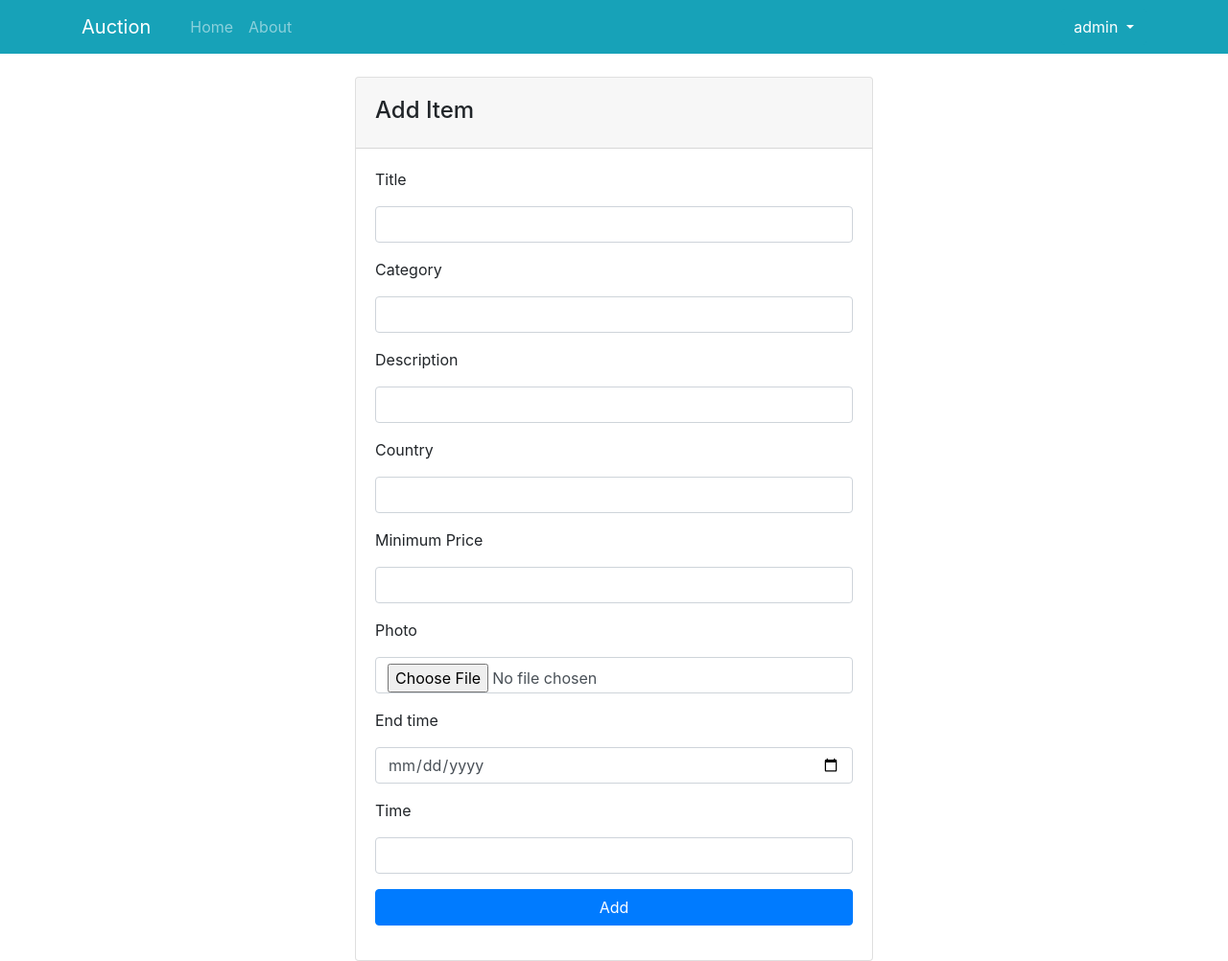
After one commit to lemonh4733/aukcionasPython, a Flask app: page /add in a window 1280 px wide. The commit adds this page. Shown: the whole page at 96% size. Run offline with Flask 2, Linux system fonts and the light colour scheme; a user stored in the database is signed in; some libraries are stand-ins or nearby versions.

Commit message:
Login/Item(Create/Read)

```diff
--- /dev/null
+++ b/app/forms.py
@@ -0,0 +1,27 @@
+from flask_wtf import FlaskForm
+from wtforms import StringField, PasswordField, SubmitField, BooleanField, FileField, IntegerField
+from wtforms.fields.html5 import DateField
+from wtforms.validators import DataRequired, Length, Email, EqualTo
+from datetime import datetime
+
+class RegistrationForm(FlaskForm):
+    username = StringField('Username', validators=[DataRequired(), Length(min=2, max=24)])
+    email = StringField('Email', validators=[DataRequired(), Length(min=2, max=80), Email()])
+    password = PasswordField('Password', validators=[DataRequired()])
+    conf_password = PasswordField('Confirm Password', validators=[DataRequired(), EqualTo('password')])
+    submit = SubmitField('Sign Up')
+class LoginForm(FlaskForm):
+    username = StringField('Username', validators=[DataRequired(), Length(min=2, max=24)])
+    password = PasswordField('Password', validators=[DataRequired()])
+    remember = BooleanField('Remember Me')
+    submit = SubmitField('Sign In')
+class AddItemForm(FlaskForm):
+    name = StringField('Title', validators=[DataRequired(), Length(min=4, max=80)])
+    category = StringField('Category', validators=[DataRequired(), Length(min=4, max=80)])
+    description = StringField('Description', validators=[DataRequired(), Length(min=4, max=80)])
+    country = StringField('Country', validators=[DataRequired(), Length(min=4, max=80)])
+    min_price = IntegerField('Minimum Price', validators=[DataRequired(), Length(min=4, max=80)])
+    auction_image = FileField('Photo', validators=[DataRequired()])
+    end_day = DateField(label='End time',validators=[DataRequired()],format = "%Y-%m-%d")
+    time = IntegerField('Time', validators=[DataRequired(), Length(min=1, max=20)])
+    submit = SubmitField('Add')
--- /dev/null
+++ b/app/routes.py
@@ -0,0 +1,89 @@
+from flask import render_template, url_for, flash, redirect, request
+from app import App, db
+from app.forms import RegistrationForm, LoginForm, AddItemForm
+from app.user import User
+from app.item import Item
+from werkzeug.security import generate_password_hash, check_password_hash
+from flask_login import login_user, current_user, logout_user, login_required
+from datetime import datetime
+
+@App.route('/')
+@App.route('/home')
+def home():
+    items = Item.query.all()
+    return render_template('home.html', title="Home Page", items=items)
+
+@App.route('/about')
+def about():
+    return render_template('about.html', title="About Page")
+
+@App.route('/register', methods=['GET', 'POST'])
+def register():
+    if current_user.is_authenticated:
+        return redirect(url_for('home'))
+    form = RegistrationForm()
+    if form.validate_on_submit():
+        username = request.form["username"]
+        email = request.form["email"]
+        password = request.form["password"]
+
+        check_user = User.query.filter_by(username=username).first()
+        check_email = User.query.filter_by(email=email).first()
+        if check_user:
+            flash('This username already exist!', 'danger')
+            return redirect(url_for('register'))
+        elif check_email:
+            flash('This email already exist!', 'danger')
+            return redirect(url_for('register'))
+        new_user = User(username=username, email=email, password=generate_password_hash(password, "sha256"))
+        db.session.add(new_user)
+        db.session.commit()
+        flash('Registration successful!', 'success')
+        return redirect(url_for('home'))
+    return render_template('register.html', title="Sign Up", form=form)
+
+@App.route('/login', methods=['GET', 'POST'])
+def login():
+    if current_user.is_authenticated:
+        return redirect(url_for('home'))
+    form = LoginForm()
+    if form.validate_on_submit():
+        user = User.query.filter_by(username=form.username.data).first()
+        if user and check_password_hash(user.password, form.password.data):
+            login_user(user, remember=form.remember.data)
+            return redirect(url_for('home'))
+        flash('Login unsuccessful!', 'danger')
+    return render_template('login.html', title="Sign In", form=form)
+
+@App.route('/logout')
+def logout():
+    logout_user()
+    return redirect(url_for('home'))
+
+@App.route('/add', methods=['GET'])
+@login_required
+def add_item():
+    form = AddItemForm()
+    return render_template('add-item.html', title="Add Item", form=form)
+
+@App.route('/add', methods=['POST'])
+@login_required
+def add_item_post():
+    name = request.form["name"]
+    category = request.form["category"]
+    description = request.form["description"]
+    country = request.form["country"]
+    min_price = int(request.form["min_price"])
+    date = request.form["end_day"]
+    end_y = date[0:4]
+    end_m = date[5:7]
+    end_d = date[8:10]
+    time = request.form["time"]
+    user_id = current_user.id
+    auction_image = request.form['auction_image']
+
+    new_item = Item(name=name, category=category, description=description, country=country, min_price=min_price, auction_image=auction_image, end_day=datetime(int(end_y), int(end_m), int(end_d)), time=time, user_id=user_id)
+    db.session.add(new_item)
+    db.session.commit()
+    flash('Item post created!', 'success')
+    return redirect(url_for('home'))
--- /dev/null
+++ b/app/static/main.css
@@ -0,0 +1,5 @@
+.descr {
+    white-space: nowrap;
+    overflow: hidden;
+    text-overflow: ellipsis;
+  }
--- /dev/null
+++ b/app/templates/add-item.html
@@ -0,0 +1,126 @@
+{% extends 'layout.html' %}
+{% block content %}
+<div class="row justify-content-center">
+    <div class="col-md-6">
+    <div class="card">
+    <header class="card-header">
+        <h4 class="card-title mt-2">{{title}}</h4>
+    </header>
+    <article class="card-body">
+    <form action="/add" method="POST">
+        {{form.hidden_tag()}}
+        <div class="form-group">
+            <label>{{form.name.label()}}</label>
+            {% if form.name.errors %}
+                {{form.name(class="form-control is-invalid")}}
+                <div class="invalid-feedback">
+                    {% for error in form.name.errors %}
+                    <span>{{error}}</span>
+                    {% endfor %}
+                </div>
+            {% else %}
+                {{form.name(class="form-control")}}
+            {% endif %}
+            </div> <!-- form-group end.// -->
+        <div class="form-group">
+            <label>{{form.category.label()}}</label>
+            {% if form.category.errors %}
+            {{form.category(class="form-control is-invalid")}}
+            <div class="invalid-feedback">
+                {% for error in form.category.errors %}
+                <span>{{error}}</span>
+                {% endfor %}
+            </div>
+        {% else %}
+            {{form.category(class="form-control")}}
+        {% endif %}
+        </div> <!-- form-group end.// -->
+
+        <div class="form-group">
+            <label>{{form.description.label()}}</label>
+            {% if form.description.errors %}
+            {{form.description(class="form-control is-invalid")}}
+            <div class="invalid-feedback">
+                {% for error in form.description.errors %}
+                <span>{{error}}</span>
+                {% endfor %}
+            </div>
+        {% else %}
+            {{form.description(class="form-control")}}
+        {% endif %}
+        </div> <!-- form-group end.// -->
+        <div class="form-group">
+            <label>{{form.country.label()}}</label>
+            {% if form.country.errors %}
+            {{form.country(class="form-control is-invalid")}}
+            <div class="invalid-feedback">
+                {% for error in form.country.errors %}
+                <span>{{error}}</span>
+                {% endfor %}
+            </div>
+        {% else %}
+            {{form.country(class="form-control")}}
+        {% endif %}
+        </div> <!-- form-group end.// -->
+        <div class="form-group">
+            <label>{{form.min_price.label()}}</label>
+            {% if form.min_price.errors %}
+            {{form.min_price(class="form-control is-invalid")}}
+            <div class="invalid-feedback">
+                {% for error in form.min_price.errors %}
+                <span>{{error}}</span>
+                {% endfor %}
+            </div>
+        {% else %}
+            {{form.min_price(class="form-control")}}
+        {% endif %}
+        </div> <!-- form-group end.// -->
+    <div class="form-group">
+        <label>{{form.auction_image.label()}}</label>
+        {% if form.auction_image.errors %}
+        {{form.auction_image(class="form-control is-invalid")}}
+        <div class="invalid-feedback">
+            {% for error in form.auction_image.errors %}
+            <span>{{error}}</span>
+            {% endfor %}
+        </div>
+    {% else %}
+        {{form.auction_image(class="form-control")}}
+    {% endif %}
+    </div> <!-- form-group end.// -->
+    <div class="form-group">
+        <label>{{form.end_day.label()}}</label>
+        {% if form.end_day.errors %}
+        {{form.end_day(class="form-control is-invalid")}}
+        <div class="invalid-feedback">
+            {% for error in form.end_day.errors %}
+            <span>{{error}}</span>
+            {% endfor %}
+        </div>
+    {% else %}
+        {{form.end_day(class="form-control")}}
+    {% endif %}
+    </div> <!-- form-group end.// -->
+    <div class="form-group">
+        <label>{{form.time.label()}}</label>
+        {% if form.time.errors %}
+        {{form.time(class="form-control is-invalid")}}
+        <div class="invalid-feedback">
+            {% for error in form.time.errors %}
+            <span>{{error}}</span>
+            {% endfor %}
+        </div>
+    {% else %}
+        {{form.time(class="form-control")}}
+    {% endif %}
+    </div> <!-- form-group end.// -->
+        <div class="form-group">
+             {{form.submit(class="btn btn-primary btn-block")}}
+        </div> <!-- form-group// -->
+    </form>
+    </article> <!-- card-body end .// -->
+    </div> <!-- card.// -->
+    </div> <!-- col.//-->
+
+    </div> <!-- row.//-->
+{% endblock content%}
--- a/templates/layout.html
+++ b/app/templates/layout.html
@@ -24,12 +24,29 @@
                 <a class="nav-link" href={{url_for('about')}}>About</a>
                 </li>
             </ul>
-            <a class="nav-link text-white" href={{url_for('login')}}>Login</a>
-            <a class="nav-link text-white" href={{url_for('register')}}>Register</a>
+            {% if current_user.is_authenticated %}
+            <div class="dropdown">
+                <button class="text-white btn dropdown-toggle bg-info" type="button" id="dropdownMenuButton" data-toggle="dropdown" aria-haspopup="true" aria-expanded="false">
+                  {{current_user.username}}
+                </button>
+                <div class="dropdown-menu" aria-labelledby="dropdownMenuButton">
+                  <a class="dropdown-item" href={{url_for('add_item')}}>Add Item</a>
+                  <a class="dropdown-item" href={{url_for('home')}}>My Items</a>
+                  <a class="dropdown-item" href={{url_for('home')}}>Profile</a>
+                  <div class="border-bottom"></div>
+                  <a class="dropdown-item" href={{url_for('logout')}}>Logout</a>
+                </div>
+              </div>
+
+            {% else %}
+                <a class="nav-link text-white" href={{url_for('login')}}>Login</a>
+                <a class="nav-link text-white" href={{url_for('register')}}>Register</a>
+            {% endif %}
+
             </div>
         </div>
     </nav>
-    <div class="container">
+    <div class="container mt-4">
         {% with messages = get_flashed_messages(with_categories=true) %}
                 {% if messages %}
                     {% for category, message in messages %}
--- a/templates/login.html
+++ b/app/templates/login.html
@@ -1,12 +1,11 @@
 {% extends 'layout.html' %}
 {% block content %}
-    <h1>{{title}}</h1>
     <div class="row justify-content-center">
         <div class="col-md-6">
         <div class="card">
         <header class="card-header">
             <a href="/register" class="float-right btn btn-outline-primary mt-1">Sign Up</a>
-            <h4 class="card-title mt-2">Sign In</h4>
+            <h4 class="card-title mt-2">{{title}}</h4>
         </header>
         <article class="card-body">
         <form action="" method="POST">
--- a/templates/register.html
+++ b/app/templates/register.html
@@ -1,12 +1,11 @@
 {% extends 'layout.html' %}
 {% block content %}
-    <h1>{{title}}</h1>
     <div class="row justify-content-center">
         <div class="col-md-6">
         <div class="card">
         <header class="card-header">
             <a href="/login" class="float-right btn btn-outline-primary mt-1">Log in</a>
-            <h4 class="card-title mt-2">Sign up</h4>
+            <h4 class="card-title mt-2">{{title}}</h4>
         </header>
         <article class="card-body">
         <form action="" method="POST">
--- /dev/null
+++ b/run.py
@@ -0,0 +1,4 @@
+from app import App
+
+if __name__ == '__main__':
+    App.run(debug=True)
--- a/templates/home.html
+++ /dev/null
@@ -1,4 +0,0 @@
-{% extends 'layout.html' %}
-{% block content %}
-    <h1>{{title}}</h1>
-{% endblock content%}
```
Also changed, not shown: app.py (deleted, +0 -82 lines), app/__init__.py (added, +13 -0 lines), app/item.py (added, +14 -0 lines), app/templates/home.html (added, +19 -0 lines), app/user.py (added, +13 -0 lines), forms.py (deleted, +0 -15 lines), app/database.db (added), app/templates/about.html (renamed from templates/about.html), database.db (deleted), static/main.css (deleted).
